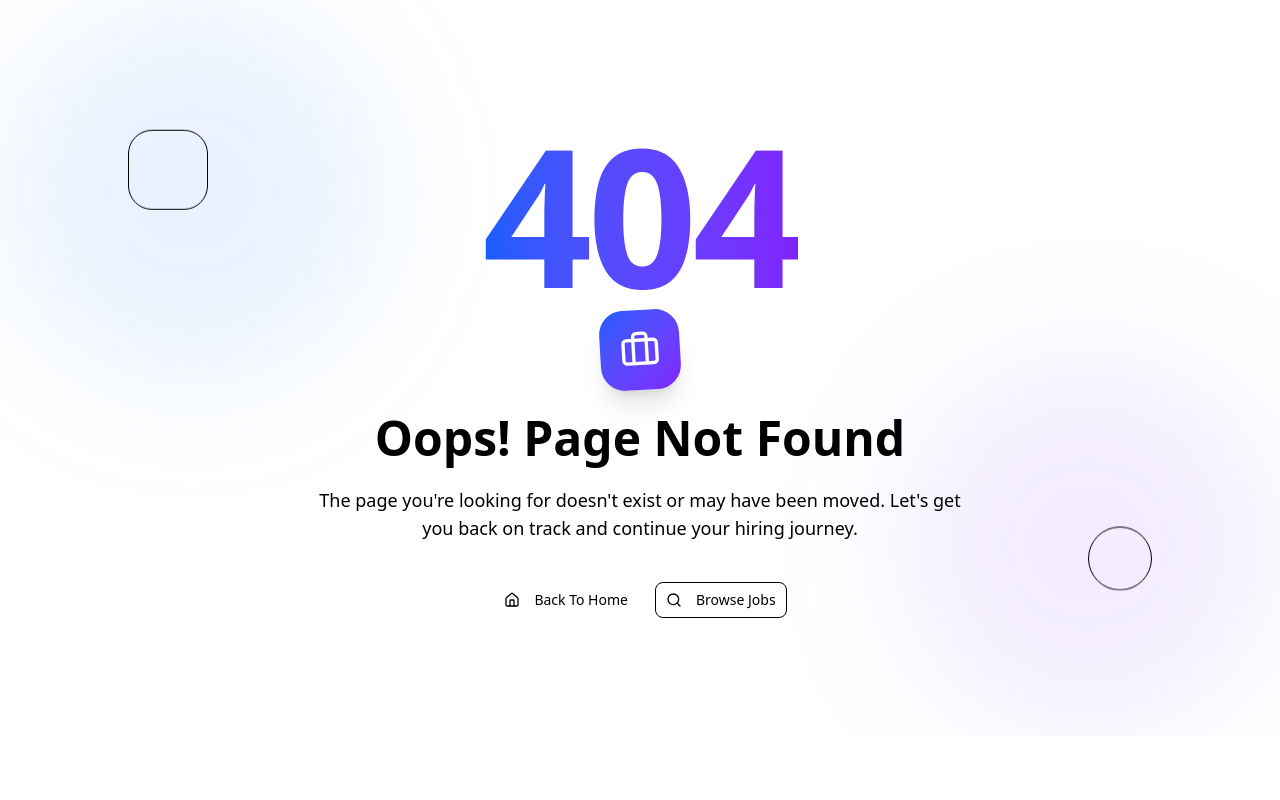
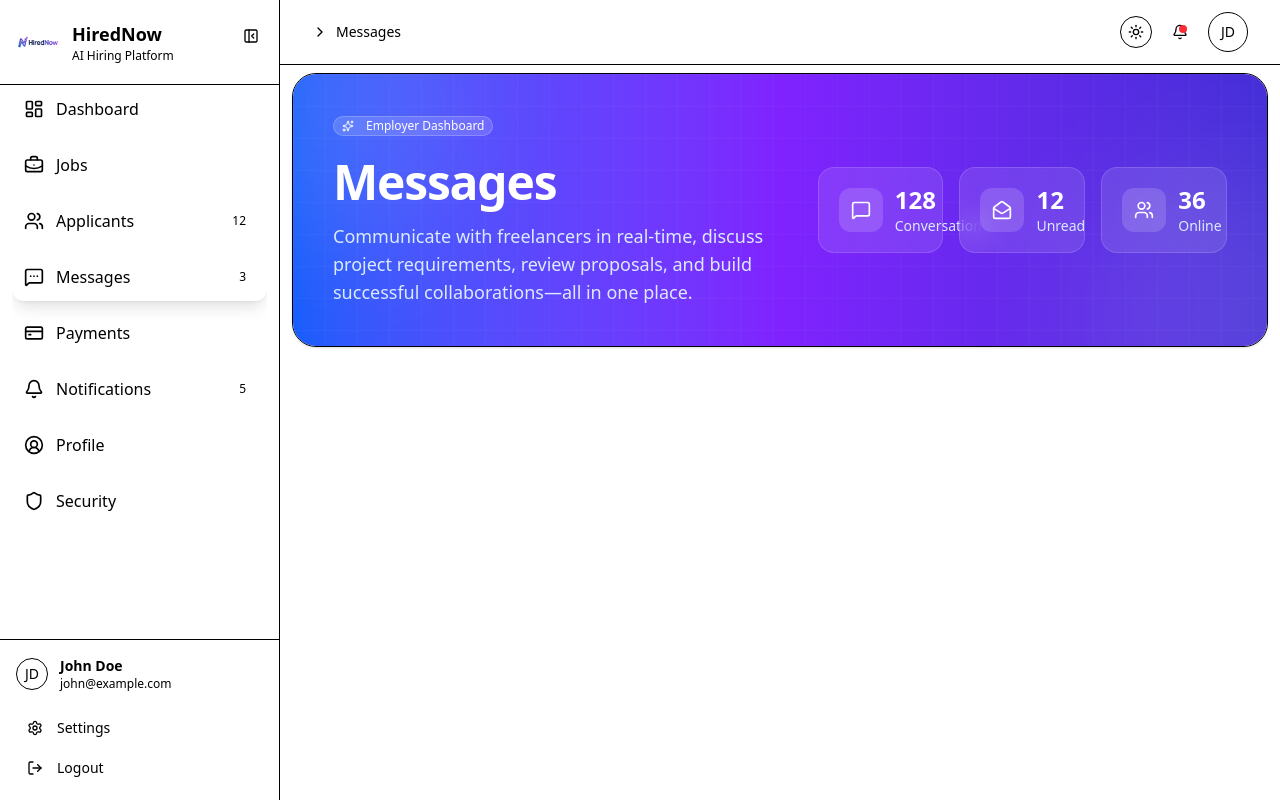
Before and after one commit to inzamulhaque/hired-now-client, a Next.js app: page /dashboard/messages in a window 1280 px wide. Before the commit this address had no page. Built offline with nearby package versions, Linux system fonts and the light colour scheme.

Commit message:
feat(dashboard:message): create message page header

```diff
--- /dev/null
+++ b/app/(dashboard)/dashboard/messages/page.tsx
@@ -0,0 +1,11 @@
+import MessagesHeader from "@/components/Dashboard/Messages/MessagesHeader";
+
+const page = () => {
+  return (
+    <>
+      <MessagesHeader />
+    </>
+  );
+};
+
+export default page;
--- /dev/null
+++ b/components/Dashboard/Messages/MessagesHeader.tsx
@@ -0,0 +1,151 @@
+"use client";
+
+import { motion } from "framer-motion";
+import { MessageSquare, MailOpen, Users, Sparkles } from "lucide-react";
+
+import { Badge } from "@/components/ui/badge";
+
+type MessagesHeaderProps = {
+  totalConversations?: number;
+  unreadMessages?: number;
+  onlineFreelancers?: number;
+};
+
+const MessagesHeader = ({
+  totalConversations = 128,
+  unreadMessages = 12,
+  onlineFreelancers = 36,
+}: MessagesHeaderProps) => {
+  const stats = [
+    {
+      icon: MessageSquare,
+      value: totalConversations,
+      label: "Conversations",
+    },
+    {
+      icon: MailOpen,
+      value: unreadMessages,
+      label: "Unread",
+    },
+    {
+      icon: Users,
+      value: onlineFreelancers,
+      label: "Online",
+    },
+  ];
+
+  return (
+    <motion.section
+      initial={{
+        opacity: 0,
+        y: 20,
+      }}
+      animate={{
+        opacity: 1,
+        y: 0,
+      }}
+      transition={{
+        duration: 0.4,
+      }}
+      className="relative overflow-hidden rounded-3xl border shadow-sm"
+    >
+      {/* Background */}
+
+      <div className="absolute inset-0 bg-gradient-to-r from-blue-600 via-violet-600 to-indigo-700" />
+
+      {/* Blur */}
+
+      <div className="absolute -left-28 -top-28 h-72 w-72 rounded-full bg-white/10 blur-3xl" />
+
+      <div className="absolute -right-32 -bottom-32 h-80 w-80 rounded-full bg-white/10 blur-3xl" />
+
+      {/* Grid */}
+
+      <div
+        className="
+          absolute
+          inset-0
+          opacity-10
+          [background-image:linear-gradient(rgba(255,255,255,.3)_1px,transparent_1px),linear-gradient(90deg,rgba(255,255,255,.3)_1px,transparent_1px)]
+          [background-size:32px_32px]
+        "
+      />
+
+      <div className="relative z-10 p-6 md:p-8 lg:p-10">
+        <div className="flex flex-col gap-8 lg:flex-row lg:items-center lg:justify-between">
+          {/* Left */}
+
+          <div className="max-w-3xl">
+            <Badge className="border-white/20 bg-white/15 text-white backdrop-blur-md hover:bg-white/20">
+              <Sparkles className="mr-2 h-3.5 w-3.5" />
+              Employer Dashboard
+            </Badge>
+
+            <h1 className="mt-5 text-3xl font-bold tracking-tight text-white md:text-5xl">
+              Messages
+            </h1>
+
+            <p className="mt-4 max-w-2xl text-base leading-7 text-blue-100 md:text-lg">
+              Communicate with freelancers in real-time, discuss project
+              requirements, review proposals, and build successful
+              collaborations—all in one place.
+            </p>
+          </div>
+
+          {/* Stats */}
+
+          <div className="grid grid-cols-1 gap-4 sm:grid-cols-3 lg:w-auto">
+            {stats.map((item, index) => {
+              const Icon = item.icon;
+
+              return (
+                <motion.div
+                  key={item.label}
+                  initial={{
+                    opacity: 0,
+                    scale: 0.95,
+                  }}
+                  animate={{
+                    opacity: 1,
+                    scale: 1,
+                  }}
+                  transition={{
+                    delay: index * 0.1,
+                  }}
+                  whileHover={{
+                    y: -4,
+                  }}
+                  className="
+                    rounded-2xl
+                    border
+                    border-white/15
+                    bg-white/10
+                    px-5
+                    py-4
+                    backdrop-blur-md
+                  "
+                >
+                  <div className="flex items-center gap-3">
+                    <div className="rounded-xl bg-white/15 p-3">
+                      <Icon className="h-5 w-5 text-white" />
+                    </div>
+
+                    <div>
+                      <h3 className="text-2xl font-bold text-white">
+                        {item.value}
+                      </h3>
+
+                      <p className="text-sm text-blue-100">{item.label}</p>
+                    </div>
+                  </div>
+                </motion.div>
+              );
+            })}
+          </div>
+        </div>
+      </div>
+    </motion.section>
+  );
+};
+
+export default MessagesHeader;
```
